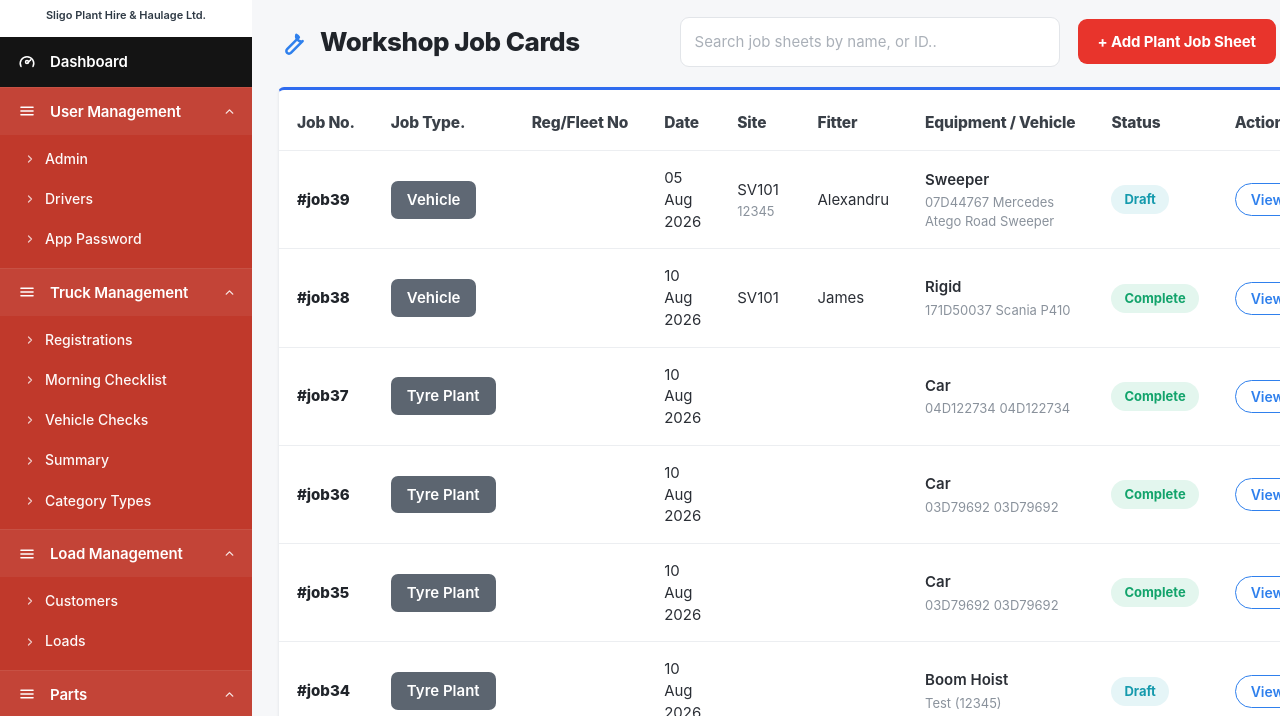
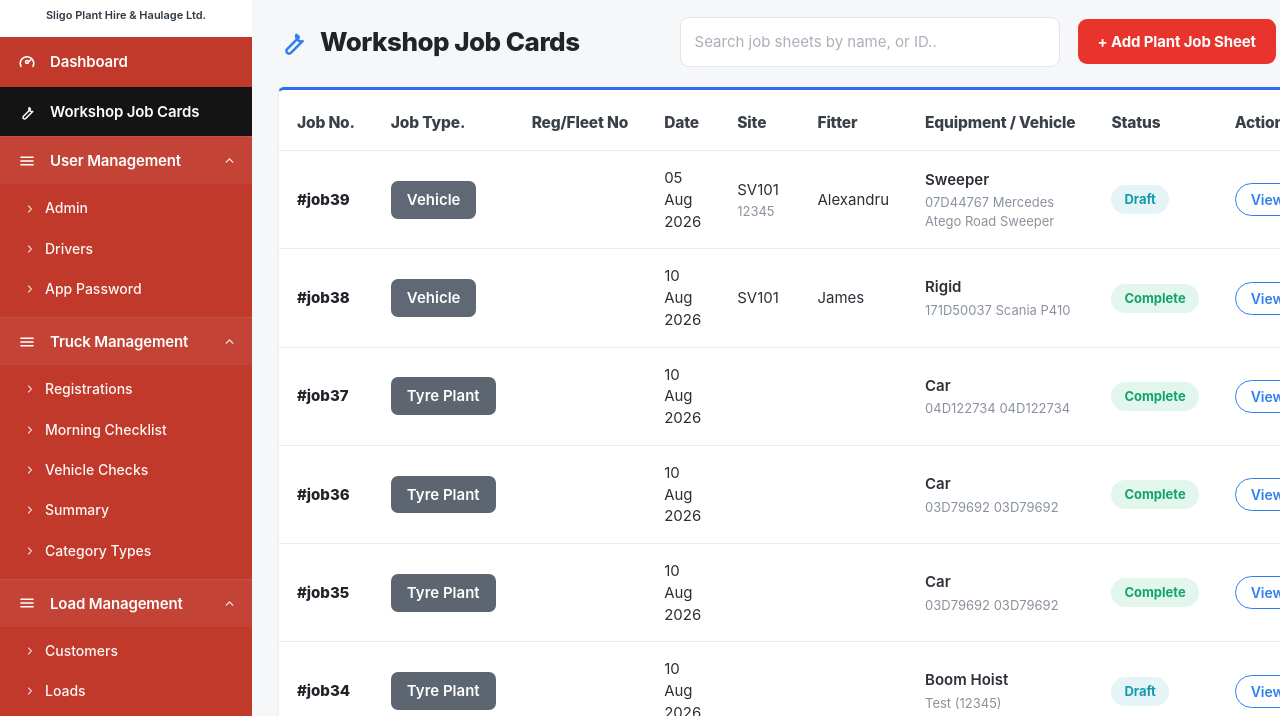
Before and after one commit to kila-cpu/sligoplanthirenewbackend, a website: page index.html in a window 1280 px wide. Shown: the part 73-789 px from the top of the page. Drawn offline with Linux system fonts and the light colour scheme.

Commit message:
Add Workshop Job Cards tab to sidebar
Add a top-level Workshop Job Cards nav item (active), below Dashboard.

Co-Authored-By: Claude Opus 4.8 <noreply@anthropic.com>

```diff
--- a/index.html
+++ b/index.html
@@ -225,7 +225,8 @@
         <div class="bsub">Sligo Plant Hire &amp; Haulage Ltd.</div>
       </div>
       <nav class="snav">
-        <a class="item active" data-stub="Dashboard"><span class="ic">%TACHO%</span>Dashboard</a>
+        <a class="item" data-stub="Dashboard"><span class="ic">%TACHO%</span>Dashboard</a>
+        <a class="item active"><span class="ic">%WRENCH%</span>Workshop Job Cards</a>
 
         <div class="group open">
           <button class="ghead"><span class="ic">%MENU%</span><span class="gt">User Management</span><span class="car">%CARET%</span></button>
```
